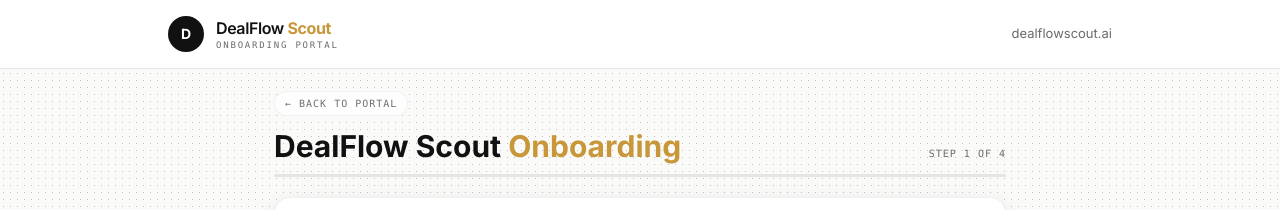
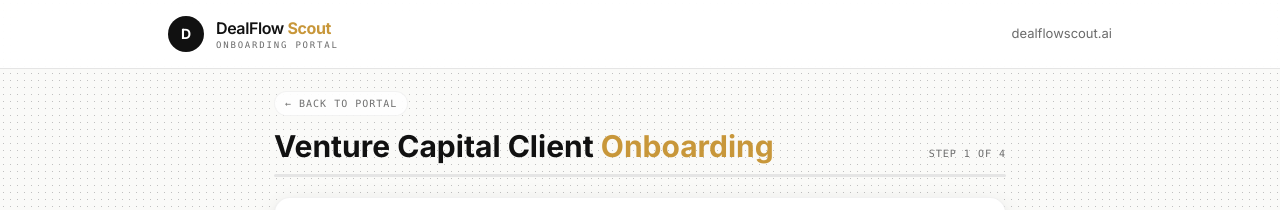
Before and after one commit to hasaan-amzu/SSANZ-Customer-Onboarding-Flow, a React (Vite) app: page /vc/onboarding in a window 1280 px wide. Shown: the top 210 px of the page. Built offline with nearby package versions, Linux system fonts and the light colour scheme; no server answers.

Commit message:
fix: update document title and favicon for VC portal, refine PortalShell title

```diff
--- a/index.html
+++ b/index.html
@@ -4,7 +4,7 @@
     <meta charset="UTF-8" />
     <link rel="icon" type="image/svg+xml" href="/favicon.svg" />
     <meta name="viewport" content="width=device-width, initial-scale=1.0" />
-    <title>SSANZ Growth AI — Client Onboarding</title>
+    <title>Client Onboarding</title>
     <link rel="preconnect" href="https://fonts.googleapis.com" />
     <link rel="preconnect" href="https://fonts.gstatic.com" crossorigin />
     <link href="https://fonts.googleapis.com/css2?family=Inter:wght@400;500;600;700;800;900&display=swap" rel="stylesheet" />
--- a/src/App.tsx
+++ b/src/App.tsx
@@ -14,9 +14,19 @@
   return host === 'localhost' || host === '127.0.0.1';
 }
 
+const TITLES: Record<string, string> = {
+  b2b: 'B2B Client Onboarding — SSANZ Growth AI',
+  vc: 'Venture Capital Client Onboarding — DealFlow Scout',
+};
+
 export default function App() {
   const portal = getPortalForHost();
   const local = isLocalDev();
+
+  document.title = TITLES[portal] || 'Client Onboarding';
+
+  const faviconEl = document.querySelector<HTMLLinkElement>('link[rel="icon"]');
+  if (faviconEl) faviconEl.href = portal === 'vc' ? '/favicon-vc.svg' : '/favicon.svg';
 
   return (
     <BrowserRouter>
--- a/src/components/layout/PortalShell.tsx
+++ b/src/components/layout/PortalShell.tsx
@@ -13,7 +13,7 @@
 
 const PORTAL_TITLES: Record<string, { label: string; accent: string }> = {
   b2b: { label: 'B2B Client', accent: 'Onboarding' },
-  vc: { label: 'DealFlow Scout', accent: 'Onboarding' },
+  vc: { label: 'Venture Capital Client', accent: 'Onboarding' },
 };
 
 export function PortalShell({ step, portalType, branding, showStepIndicator = true, children }: PortalShellProps) {
```
Also changed, not shown: public/favicon-vc.svg (added).
